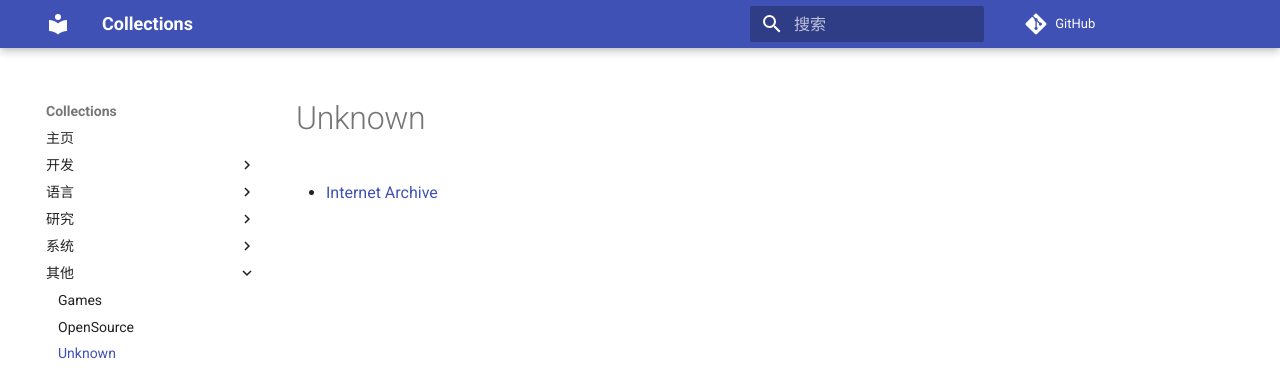
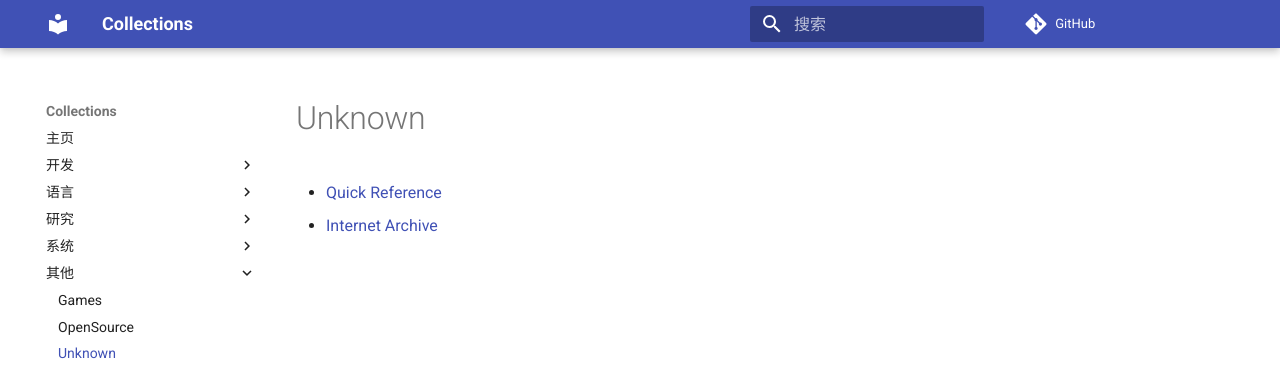
Before and after one commit to Slapaf/HUST-CS, an MkDocs documentation site: the page built from docs/others/unknown.md, in a window 1280 px wide. Shown: the top 375 px of the page. Built offline with MkDocs 1.6.1 and Material for MkDocs 9.7.7, drawn with Linux system fonts in a browser that asks for light colours; comment, search, counter and statistics services are not loaded.

Commit message:
Add Quick Reference

```diff
--- a/docs/others/unknown.md
+++ b/docs/others/unknown.md
@@ -1,3 +1,4 @@
 # Unknown
 
+- [Quick Reference](https://wangchujiang.com/reference/)
 - [Internet Archive](https://archive.org/)
```
